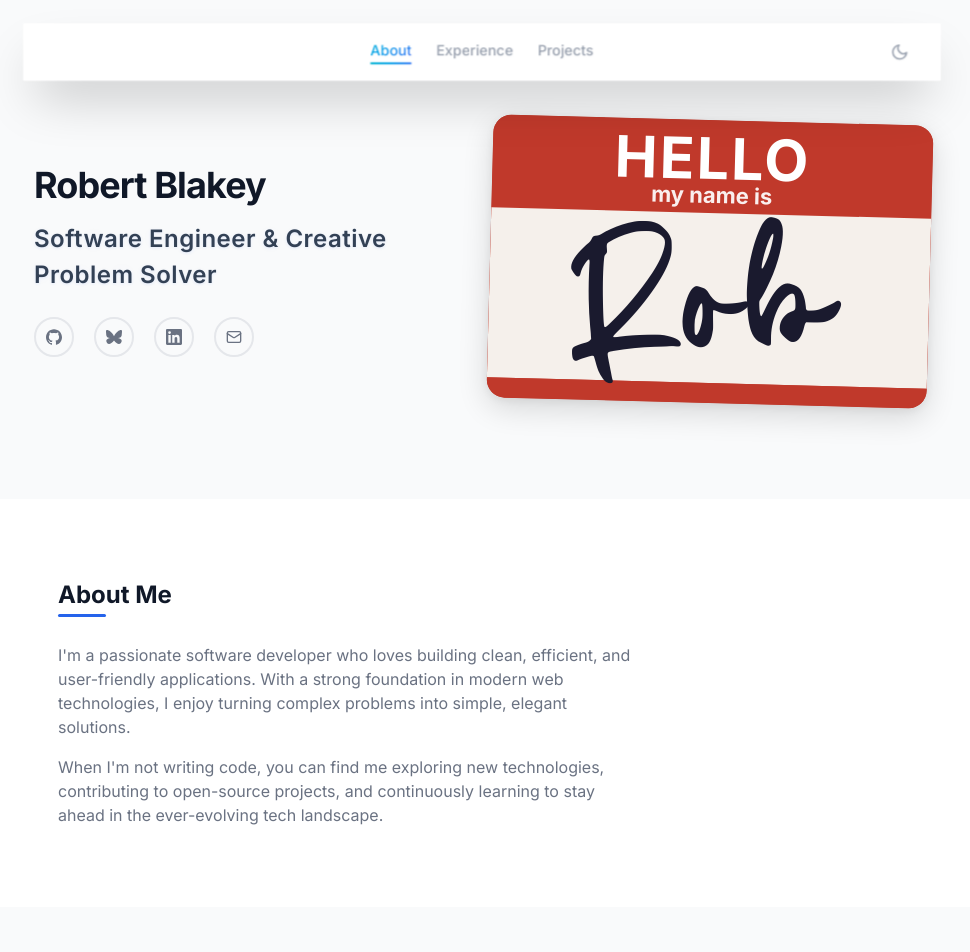
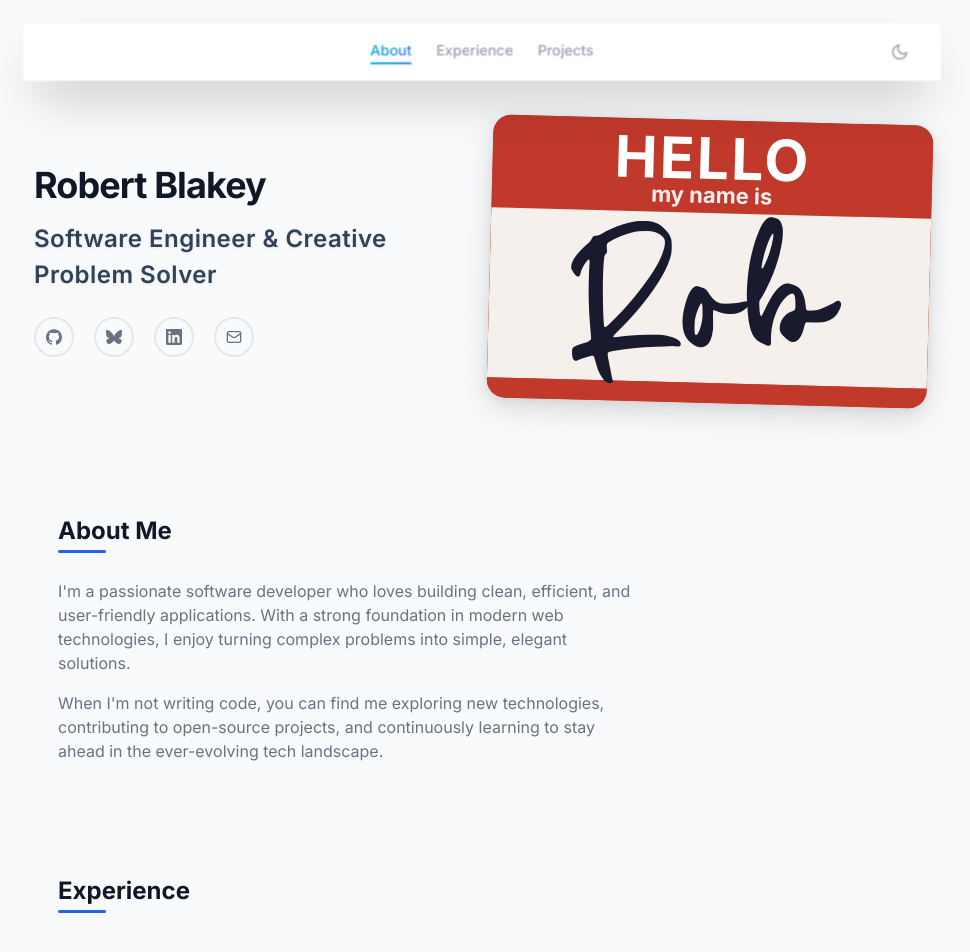
Before and after one commit to andimrob/andimrob.github.io, a React (Vite) app: page / in a window 1280 px wide. Shown: the top 952 px of the page, without its empty margins (158-1128 px from the left). Built offline with nearby package versions, Linux system fonts and the light colour scheme.

Commit message:
fix: spacing

```diff
--- a/src/components/About.tsx
+++ b/src/components/About.tsx
@@ -2,7 +2,7 @@
 
 function About() {
   return (
-    <RevealSection id="about" className="bg-white dark:bg-gray-900">
+    <RevealSection id="about">
       <div className="mx-auto max-w-4xl px-6">
         <h2 className="relative mb-8 inline-block text-2xl font-bold after:absolute after:-bottom-1.5 after:left-0 after:h-[3px] after:w-12 after:rounded-full after:bg-primary">
           About Me
--- a/src/components/Hero.tsx
+++ b/src/components/Hero.tsx
@@ -8,7 +8,7 @@
   );
 
   return (
-    <section className="px-6 pt-30 pb-24">
+    <section className="px-6 pt-30 pb-24 md:pb-14">
       <div className="mx-auto flex max-w-4xl flex-col items-center gap-12 md:flex-row md:items-center md:justify-between">
         {/* Left column — name, tagline, social links */}
         <div className="text-center md:text-left">
--- a/src/components/RevealSection.tsx
+++ b/src/components/RevealSection.tsx
@@ -14,7 +14,7 @@
     <section
       ref={ref}
       id={id}
-      className={`scroll-mt-24 py-20 max-sm:py-14 ${className} reveal ${visible ? "revealed" : ""}`}
+      className={`scroll-mt-24 py-14 max-sm:py-10 ${className} reveal ${visible ? "revealed" : ""}`}
     >
       {children}
     </section>
```
